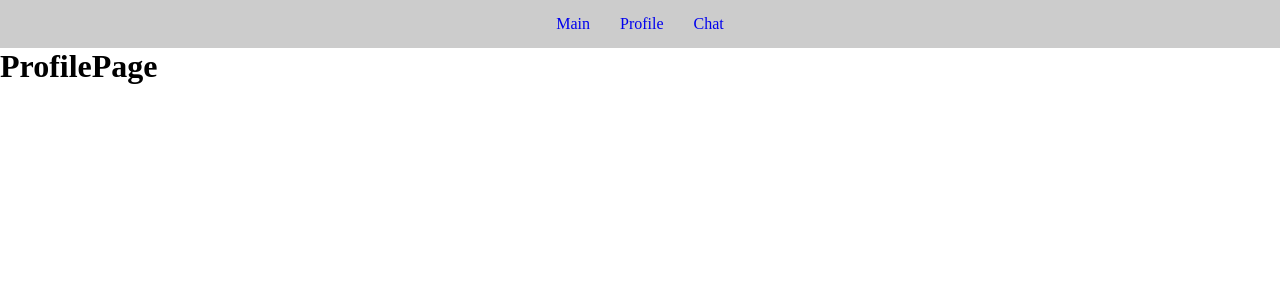
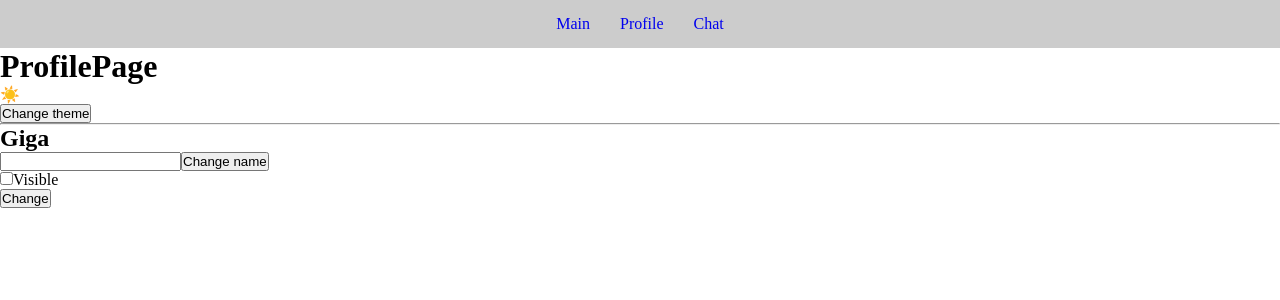
Before and after one commit to lilyanovi/GB_React_Homework, a React (Create React App) app: page /profile in a window 1280 px wide. Shown: the top 300 px of the page. Built offline with nearby package versions, Linux system fonts and the light colour scheme.

Commit message:
Homework 5: redux

```diff
--- a/package.json
+++ b/package.json
@@ -12,8 +12,10 @@
     "nanoid": "^4.0.0",
     "react": "^18.2.0",
     "react-dom": "^18.2.0",
+    "react-redux": "^8.0.5",
     "react-router-dom": "^6.6.1",
     "react-scripts": "5.0.1",
+    "redux": "^4.2.0",
     "web-vitals": "^2.1.4"
   },
   "scripts": {
--- a/src/App.js
+++ b/src/App.js
@@ -7,6 +7,9 @@ import { ProfilePage } from './pages/ProfilePage';
 import { ChatsList } from './components/chatsList/chatsList';
 import { Error404 } from './pages/Error404';
 import { nanoid } from 'nanoid'
+import { defaultContext, ThemeContext } from './utils/ThemeContext'
+import { Provider } from 'react-redux'
+import { store } from './store'
 
 const defaultMessage = {
   default: [
@@ -24,6 +27,7 @@ const defaultMessage = {
 export function App () {
 
   const [messages, setMessages] = useState(defaultMessage)
+  const [theme, setTheme] = useState(defaultContext.theme)
 
   const chats = Object.keys(messages).map((chat)=> ({
       id: nanoid(),
@@ -45,8 +49,16 @@ export function App () {
 
   }
 
+  const toggleTheme = () => {
+    setTheme(theme === 'light' ? 'dark' : 'light')
+  }
+
   return (
   <>
+    <Provider store={store}>
+      <ThemeContext.Provider value={{
+        theme, toggleTheme
+      }}>
           <Routes>
             <Route path='/' element={<Header />}>
               <Route index element={<MainPage />}></Route>
@@ -70,7 +82,8 @@ export function App () {
             </Route>
 
           </Routes>
-
+      </ThemeContext.Provider>
+    </Provider>
   </>
   )
 }
--- a/src/index.js
+++ b/src/index.js
@@ -11,4 +11,6 @@ root.render(
   <BrowserRouter>
     <App />
   </BrowserRouter>
+
+
 );
--- a/src/pages/ProfilePage.jsx
+++ b/src/pages/ProfilePage.jsx
@@ -1,7 +1,56 @@
+import { useContext, useState } from 'react'
+import { ThemeContext } from '../utils/ThemeContext'
+import { useSelector, useDispatch } from 'react-redux'
+import * as types from '../store/profile/types'
+import { changeName, changeVisible } from '../store/profile/actions'
+
 export function ProfilePage () {
+    const { theme, toggleTheme } = useContext(ThemeContext)
+    const name = useSelector((store) => store.name)
+    const [ value, setValue ] = useState('')
+
+    const  visible= useSelector((store) => store.showVisible)
+
+
+    const dispatch = useDispatch()
+
+
+    const handleChange = () => {
+        dispatch(changeName(value))
+        setValue('')
+    }
+
+    const handleChangeVisible = () => {
+        dispatch(changeVisible(value))
+
+    }
+
     return (
     <>
         <h1>ProfilePage</h1>
+        <p>{theme === 'light' ? '☀️':'🌙'}</p>
+        <button onClick={toggleTheme}>Change theme</button>
+        <hr></hr>
+        <h2>{name}</h2>
+        <input
+            type="text"
+            value={value}
+            onChange={(e)=> setValue(e.target.value)}
+        />
+        <button onClick={handleChange}>Change name</button>
+
+
+            <div>
+                <input
+                    type="checkbox"
+                    id="visible"
+                    checked={changeVisible}
+                    value={changeVisible}
+                    onChange={handleChangeVisible}
+                />
+                <label for="visible">Visible</label>
+            </div>
+           <button onClick={handleChangeVisible}>Change</button>
     </>
     )
 }
--- /dev/null
+++ b/src/store/index.js
@@ -0,0 +1,6 @@
+import { createStore, compose } from 'redux'
+import { profileReducer } from './profile/reducer'
+
+const composeEnhancers = window.__REDUX_DEVTOOLS_EXTENSION_COMPOSE__ || compose;
+
+export const store = createStore(profileReducer, composeEnhancers())
--- /dev/null
+++ b/src/store/profile/actions.js
@@ -0,0 +1,15 @@
+import * as types from '../profile/types'
+
+export const changeName = (data) => {
+    return {
+        type: types.CHANGE_NAME,
+        payload: data
+    }
+}
+
+export const changeVisible = (data) => {
+    return {
+        type: types.CHANGE_VISIBLE,
+        payload: data
+    }
+}
--- /dev/null
+++ b/src/store/profile/reducer.js
@@ -0,0 +1,27 @@
+import * as types from './types'
+
+const initialState = {
+    name: 'Giga',
+    showVisible: false,
+
+}
+
+export const profileReducer = (state = initialState, action) => {
+    const { type, payload } = action
+
+    switch(type) {
+        case types.CHANGE_NAME:
+            return {
+                ...state,
+                name: payload
+            }
+        case types.CHANGE_VISIBLE:
+            return {
+                ...state,
+                showVisible: !state.showVisible,
+            }
+        default:
+            return state
+
+    }
+}
--- /dev/null
+++ b/src/store/profile/types.js
@@ -0,0 +1,3 @@
+export const CHANGE_NAME = 'CHANGE_NAME'
+
+export const CHANGE_VISIBLE = 'CHANGE_VISIBLE'
--- /dev/null
+++ b/src/utils/ThemeContext.js
@@ -0,0 +1,7 @@
+import React from 'react'
+
+export const defaultContext = {
+    theme: 'light'
+}
+
+export const ThemeContext = React.createContext(defaultContext)
```
Also changed, not shown: 1 other file (tests, documents, lock files or other folders). Lines whose indentation alone changed are shown as unchanged.
